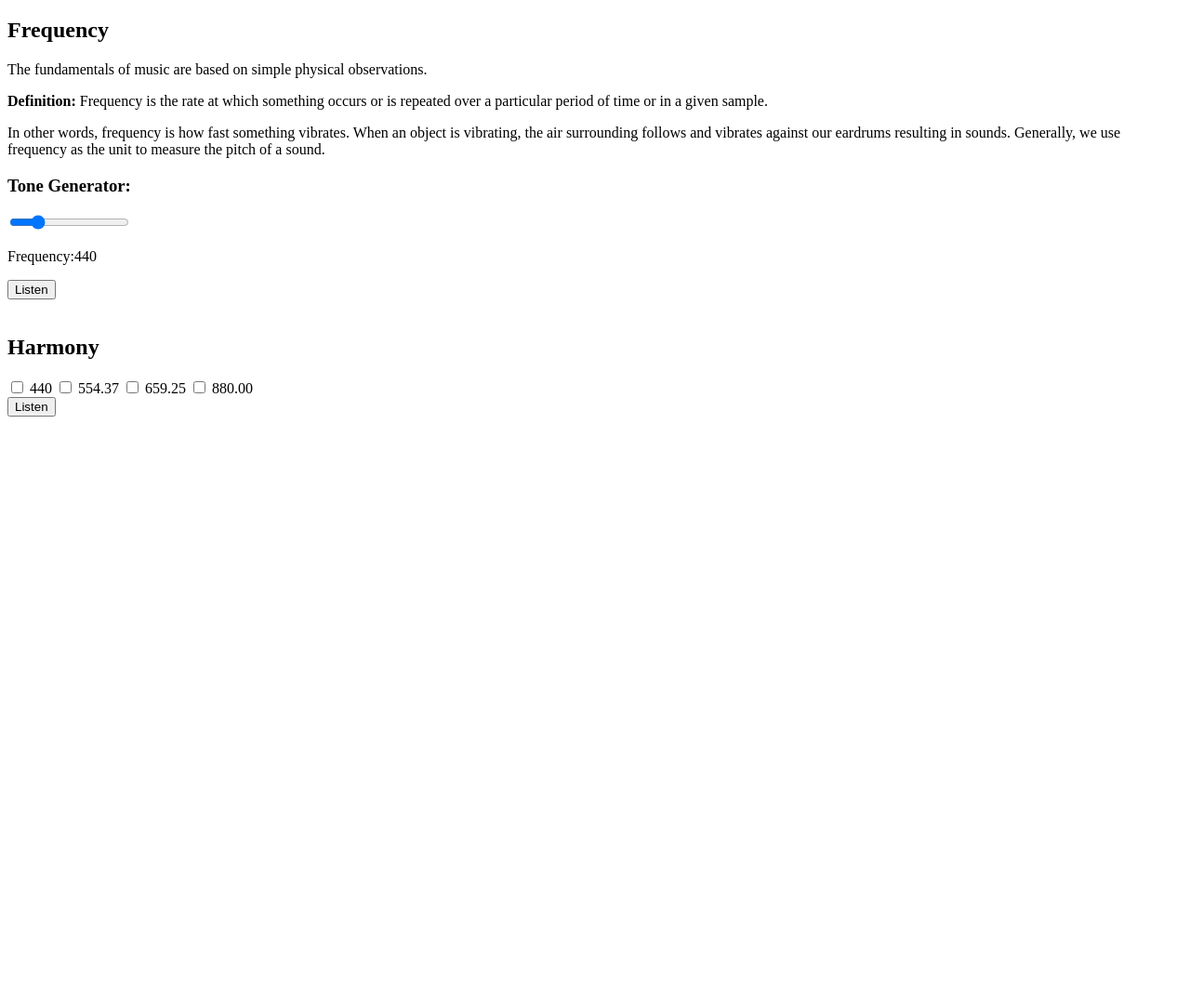
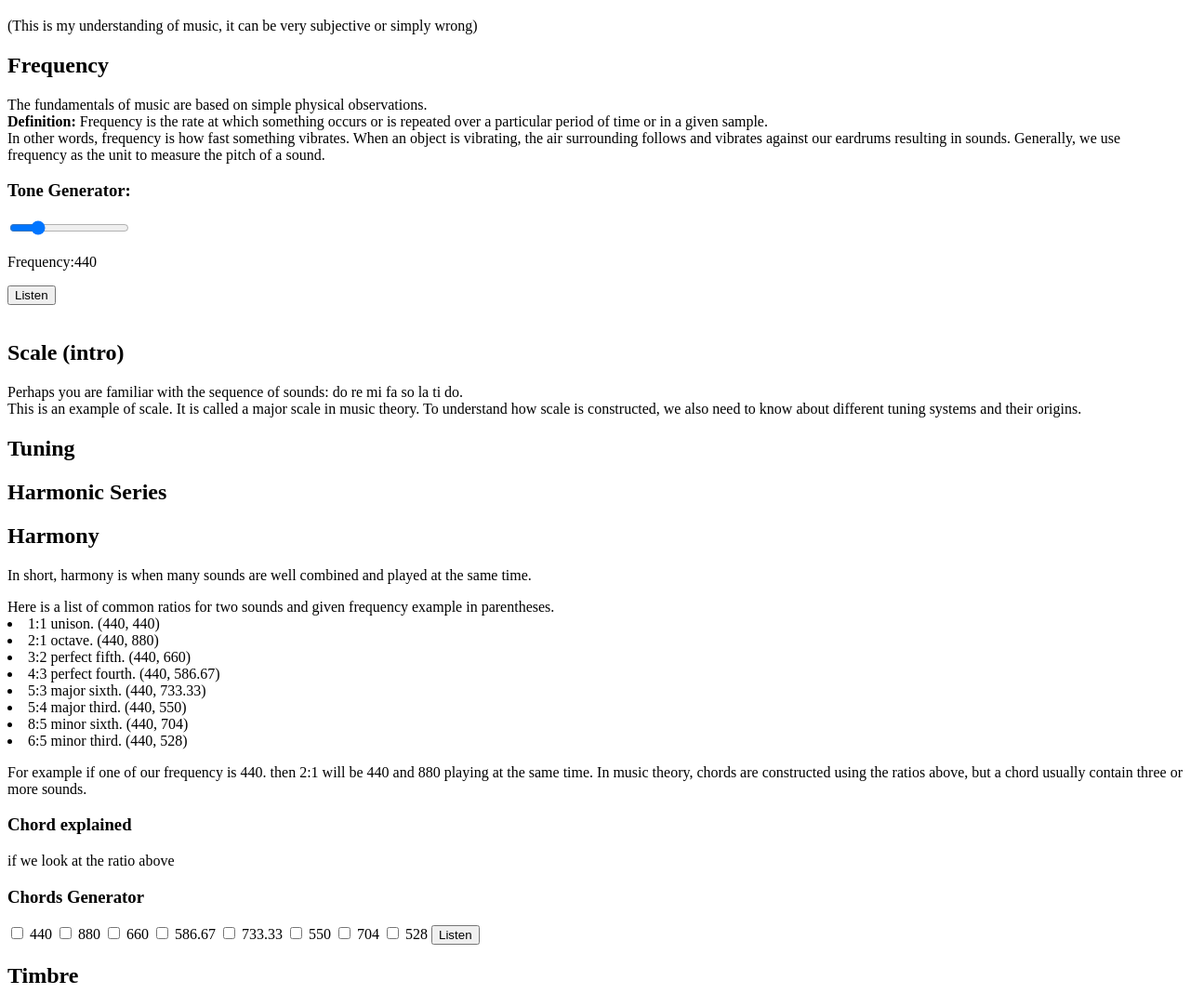
Before and after one commit to aroze666/my-app, a plain HTML site: page music.html in a window 1280 px wide. Shown: the part 61-1144 px from the top of the page at 93% size. Before the commit the page ends 800 px from the top, so only its background shows below. Drawn offline with Linux system fonts and the light colour scheme.

Commit message:
added more sections

```diff
--- a/music.html
+++ b/music.html
@@ -7,40 +7,106 @@
   </head>
   <body>
     <h1>Music</h1>
+    <p name="disclaimer">
+      (This is my understanding of music, it can be very subjective or simply
+      wrong)
+    </p>
     <div>
       <h2>Frequency</h2>
       <p>
-        The fundamentals of music are based on simple physical observations.
+        The fundamentals of music are based on simple physical observations.<br />
+        <b>Definition:</b> Frequency is the rate at which something occurs or is
+        repeated over a particular period of time or in a given sample. <br />In
+        other words, frequency is how fast something vibrates. When an object is
+        vibrating, the air surrounding follows and vibrates against our eardrums
+        resulting in sounds. Generally, we use frequency as the unit to measure
+        the pitch of a sound.
       </p>
-      <p>
-        <b>Definition:</b> Frequency is the rate at which something occurs or is
-        repeated over a particular period of time or in a given sample.
-      </p>
-      <p>
-        In other words, frequency is how fast something vibrates. When an object
-        is vibrating, the air surrounding follows and vibrates against our
-        eardrums resulting in sounds. Generally, we use frequency as the unit to
-        measure the pitch of a sound.
-      </p>
+      <div name="toneGenerator">
         <h3>Tone Generator:</h3>
-
-      <input type="range" step="1" min="40" max="2000" value="440" id="pitch" />
+        <input
+          type="range"
+          step="1"
+          min="40"
+          max="2000"
+          value="440"
+          id="pitch"
+        />
         <p id="display_pitch">Frequency:440</p>
         <input type="button" value="Listen" id="play" />
       </div>
+    </div>
     <br />
     <div>
+      <h2>Scale (intro)</h2>
+      <p>
+        Perhaps you are familiar with the sequence of sounds: do re mi fa so la
+        ti do.
+        <br />This is an example of scale. It is called a major scale in music
+        theory. To understand how scale is constructed, we also need to know
+        about different tuning systems and their origins.
+      </p>
+    </div>
+    <div>
+      <h2>Tuning</h2>
+    </div>
+    <div>
+      <h2>Harmonic Series</h2>
+    </div>
+    <div>
       <h2>Harmony</h2>
+      <p>
+        In short, harmony is when many sounds are well combined and played at
+        the same time. <br />
+      </p>
+      <div name="pitchRatioList">
+        Here is a list of common ratios for two sounds and given frequency
+        example in parentheses.
+        <ui>
+          <li>1:1 unison. (440, 440)</li>
+          <li>2:1 octave. (440, 880)</li>
+          <li>3:2 perfect fifth. (440, 660)</li>
+          <li>4:3 perfect fourth. (440, 586.67)</li>
+          <li>5:3 major sixth. (440, 733.33)</li>
+          <li>5:4 major third. (440, 550)</li>
+          <li>8:5 minor sixth. (440, 704)</li>
+          <li>6:5 minor third. (440, 528)</li>
+        </ui>
+      </div>
+      <p>
+        For example if one of our frequency is 440. then 2:1 will be 440 and 880
+        playing at the same time. In music theory, chords are constructed using
+        the ratios above, but a chord usually contain three or more sounds.
+      </p>
+      <div>
+        <h3>Chord explained</h3>
+        <p>if we look at the ratio above</p>
+      </div>
 
+      <div>
+        <h3>Chords Generator</h3>
         <input type="checkbox" class="note" />
         <label>440</label>
         <input type="checkbox" class="note" />
-      <label>554.37</label>
+        <label>880</label>
         <input type="checkbox" class="note" />
-      <label>659.25</label>
+        <label>660</label>
         <input type="checkbox" class="note" />
-      <label>880.00</label><br />
+        <label>586.67</label>
+        <input type="checkbox" class="note" />
+        <label>733.33</label>
+        <input type="checkbox" class="note" />
+        <label>550</label>
+        <input type="checkbox" class="note" />
+        <label>704</label>
+        <input type="checkbox" class="note" />
+        <label>528</label>
         <input type="button" value="Listen" id="harmony" />
+      </div>
+    </div>
+
+    <div>
+      <h2>Timbre</h2>
     </div>
   </body>
 </html>
--- a/src/music.js
+++ b/src/music.js
@@ -4,23 +4,13 @@ const frequency = document.getElementById("display_pitch");
 const notes = document.getElementsByClassName("note");
 const harmony = document.getElementById("harmony");
 const audioContext = new AudioContext();
-const buffer = audioContext.createBuffer(
-  1,
-  audioContext.sampleRate * 1,
-  audioContext.sampleRate
-);
-const channelData = buffer.getChannelData(0);
-for (let i = 0; i < buffer.length; i++) {
-  if (i % 2 == 0) {
-    channelData[i] = Math.random() * 2 - 1;
-  }
-}
 
+//volume
 const primaryGainControl = audioContext.createGain();
 primaryGainControl.gain.setValueAtTime(0.05, 0);
 primaryGainControl.connect(audioContext.destination);
-// const notes = {};
 
+//play assigned frequency
 play.addEventListener("click", () => {
   const oscillator = audioContext.createOscillator();
   oscillator.frequency.setValueAtTime(pitch.value, audioContext.currentTime);
@@ -28,13 +18,17 @@ play.addEventListener("click", () => {
   oscillator.start();
   oscillator.stop(audioContext.currentTime + 1);
 });
+
+//update slider value
 pitch.addEventListener("change", () => {
   frequency.innerHTML = "Frequency: " + pitch.value;
 });
 
+//no note will be played by default
 let playNote = [false, false, false, false];
 
-for (let i = 0; i < 4; i++) {
+//check if checkbox is checked
+for (let i = 0; i < notes.length; i++) {
   notes[i].addEventListener("change", (e) => {
     if (e.target.checked) {
       playNote[i] = true;
@@ -44,8 +38,9 @@ for (let i = 0; i < 4; i++) {
   });
 }
 
+//check which checkboxes are checked when play requested
 harmony.addEventListener("click", () => {
-  for (let i = 0; i < 4; i++) {
+  for (let i = 0; i < notes.length; i++) {
     if (playNote[i]) {
       const oscillator = audioContext.createOscillator();
       oscillator.frequency.setValueAtTime(
@@ -59,15 +54,24 @@ harmony.addEventListener("click", () => {
   }
 });
 
+//return pitch by checkboxes
 function playPitch(num) {
   switch (num) {
     case 0:
       return 440;
     case 1:
-      return 554.37;
+      return 880;
     case 2:
-      return 659.25;
+      return 660;
     case 3:
-      return 880;
+      return 586.67;
+    case 4:
+      return 733.33;
+    case 5:
+      return 550;
+    case 6:
+      return 704;
+    case 7:
+      return 528;
   }
 }
```
Lines whose indentation alone changed are shown as unchanged.
